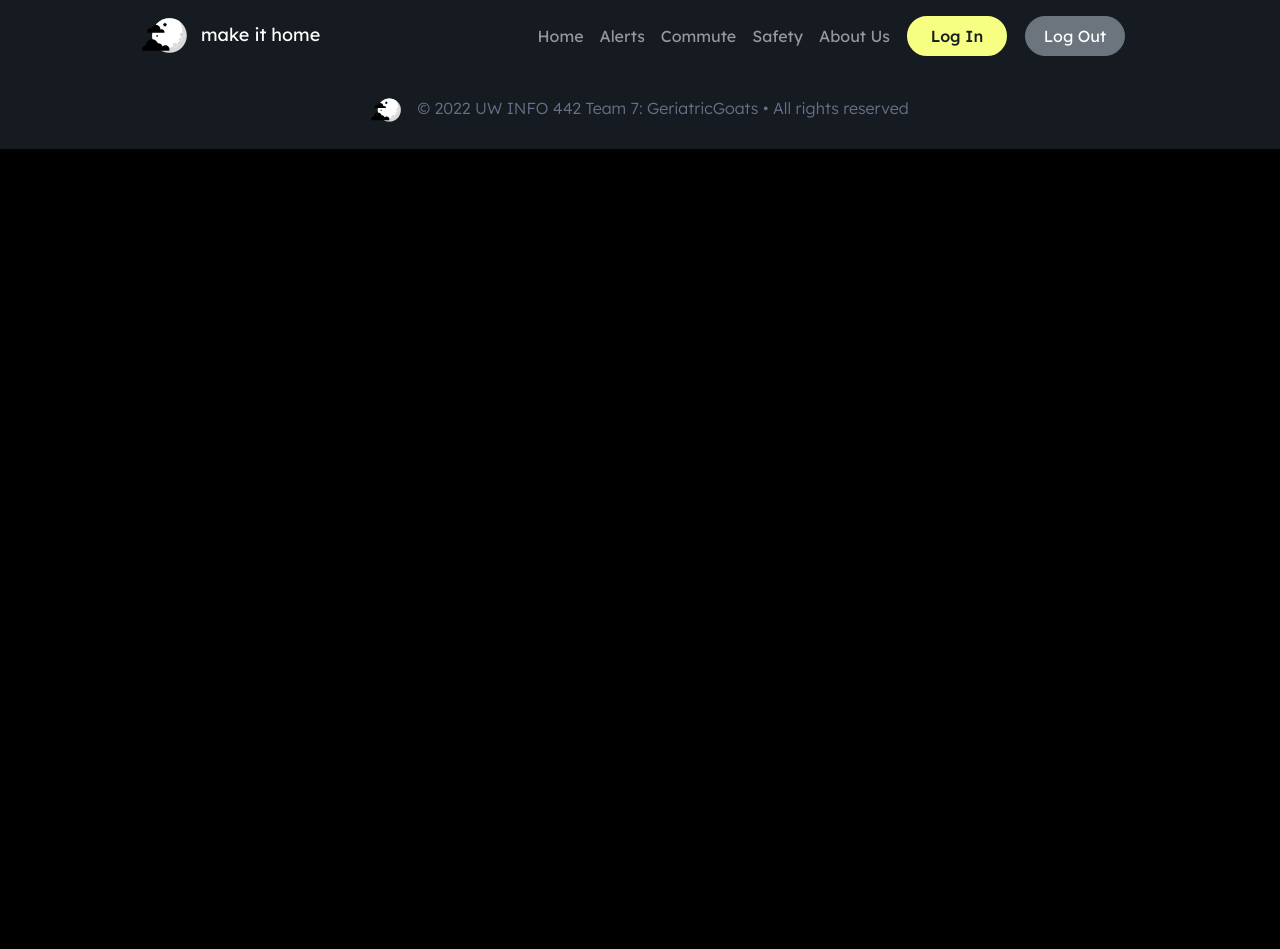
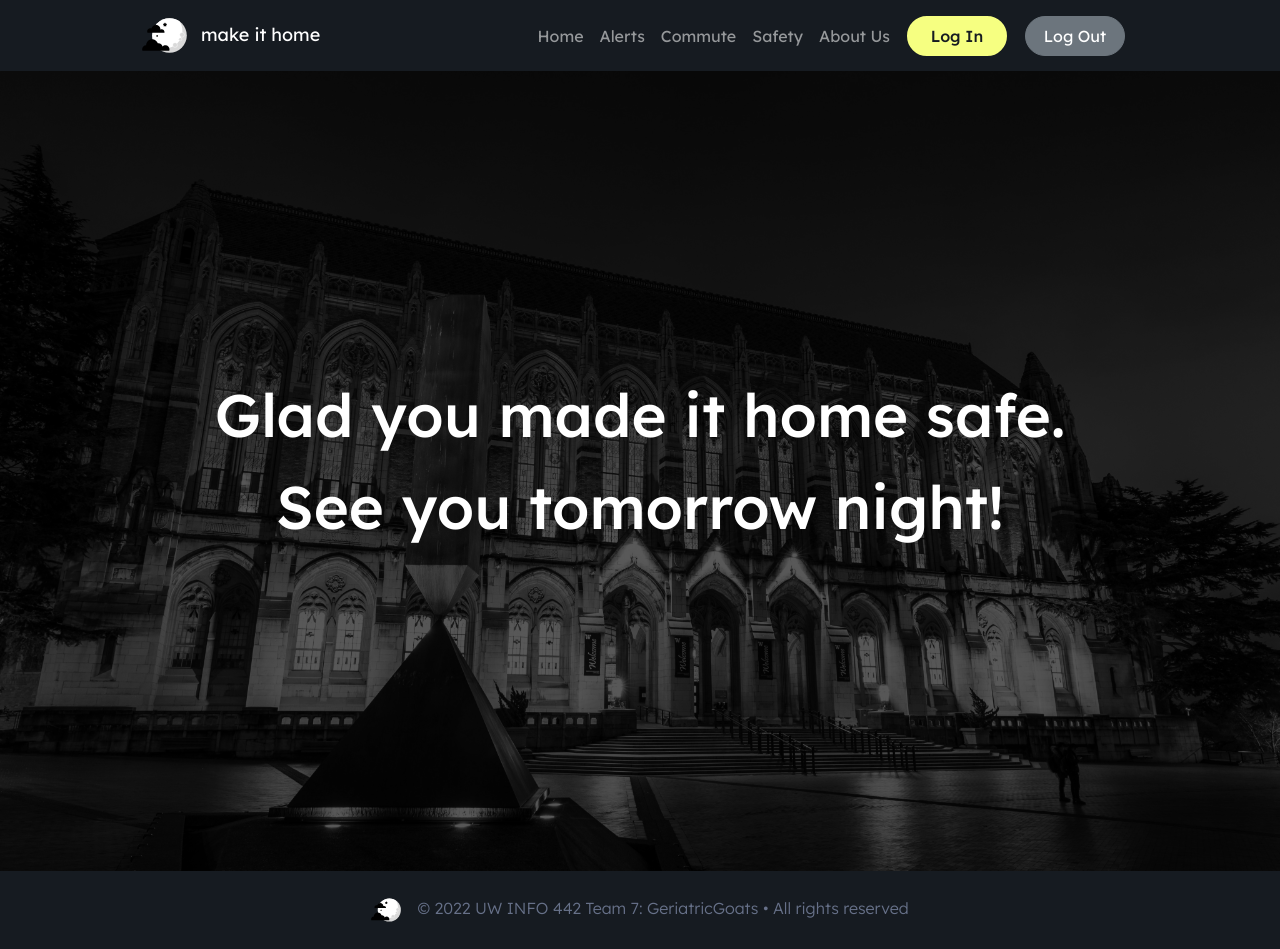
Before and after one commit to UW-INFO442-AU22/GeriatricGoats, a React (Create React App) app: page /logout in a window 1280 px wide. Before the commit the page ends 800 px from the top, so only its background shows below. Built offline with nearby package versions, Linux system fonts and the light colour scheme.

Commit message:
Adjust Alerts page, complete logout page styling, and rename files for clarity

```diff
--- a/src/Alerts.js
+++ b/src/Alerts.js
@@ -138,7 +138,7 @@ function MakeForm() {
       {/* <Button variant="primary" className="btn btn-primary btn-lg outline" onClick={handleShow}>Create a new post ＋</Button> */}
       <div className="posts-container">
         <h2 className="posts-header">What's Happening Now</h2>
-        <p>View real-time reports from students about advisories, crime, and other safety related situations.</p>
+        <p className="posts-description">View real-time reports from students about advisories, crime, and other safety related situations.</p>
         <Stack gap={2} className="col-md-12 mx-auto">
           <MakeCard posts={singlePosts} />
         </Stack>
@@ -152,7 +152,7 @@ function MakeForm() {
           <Form>
             <Form.Group className="mb-3" controlId="titleInput">
               <Form.Label>Title</Form.Label>
-              <Form.Control type="text" placeholder="Verbal altercation on the ave by Thai Tom" onChange={handleChange} value={titleValue} />
+              <Form.Control type="text" placeholder="Verbal altercation on the Ave" onChange={handleChange} value={titleValue} />
               <Form.Text className="text-muted">
                 Try to be as descriptive as you can!
               </Form.Text>
--- a/src/App.js
+++ b/src/App.js
@@ -8,7 +8,7 @@ import { Alerts } from "./Alerts";
 import { Commute } from "./Commute";
 import { Safety } from "./Safety";
 import { AboutUs } from "./About";
-import { ByeBye } from "./Bye";
+import { LogOutPage } from "./LogOutPage";
 
 export function App() {
   return (
@@ -20,7 +20,7 @@ export function App() {
         <Route path="commute" element={<Commute />} />
         <Route path="safety" element={<Safety />} />
         <Route path="about" element={<AboutUs />} />
-        <Route path="bye" element={<ByeBye />} />
+        <Route path="logout" element={<LogOutPage />} />
       </Routes>
       <Footer />
     </div>
--- a/src/Bye.js
+++ /dev/null
@@ -1,14 +0,0 @@
-import "./css/Bye.css";
-import husky from "./img/husky.gif";
-
-export function ByeBye() {
-   return (
-      <div className="bg-image" aria-label="Seattle at night">
-         <p>Glad you made it home safe.</p>
-         <h1>See you tomorrow night!!</h1>
-         <div>
-            <img src={husky} class="husky" height="600px" width="600px" alt="Baby Huskies walking"></img>
-         </div>
-      </div>
-   )
-}
--- /dev/null
+++ b/src/LogOutPage.js
@@ -0,0 +1,12 @@
+import "./css/LogOutPage.css";
+
+export function LogOutPage() {
+   return (
+      <div className="hero-image" aria-label="Suzzallo Library at night">
+         <div className="overlay">
+            <h1>Glad you made it home safe.</h1>
+            <h1>See you tomorrow night!</h1>
+         </div>
+      </div>
+   )
+}
--- a/src/SignOut.js
+++ b/src/SignOut.js
@@ -17,7 +17,7 @@ export function signMeOut() {
   const auth = getAuth();
   signOut(auth).then(() => {
     // Sign-out successful.
-    window.location='bye';
+    window.location="logout";
     window.alert("You are now logged out");
   }).catch((error) => {
     // An error happened.
--- a/src/css/Alerts.css
+++ b/src/css/Alerts.css
@@ -27,7 +27,7 @@
 
 .header-heading {
     font-size: 50px;
-    margin: 40px 0px 0px;
+    margin: 40px 0px 40px;
     text-align: center;
 }
 
@@ -61,14 +61,18 @@
 
 /* Bottom page content (posts section) */
 .posts-container {
-    margin-top: 80px;
+    margin-top: 100px;
 }
 
 .posts-header {
     color: white;
     font-size: 43px;
     text-align: center;
-    margin-bottom: 0px;
+    margin: 40px 0px;
+}
+
+.posts-description {
+    text-align: center;
 }
 
 .posts-container p {
@@ -203,4 +207,8 @@
     .posts-container p {
         font-size: 20px;
     }
+
+    .posts-description {
+        text-align: center;
+    }
 }
--- a/src/css/Bye.css
+++ /dev/null
@@ -1,22 +0,0 @@
-/* CSS used only for home page */
-.bg-image {
-    height: 100vh;
-    width: 100vw;
-    position: relative;
-    background-size: cover;
-    background-position: 50% 50%;
-    background-image: url('~/public/img/seattle-night.jpg');
-}
-
-h1, p {
-    text-align:center;
-    padding-bottom: 0px;
-    padding-top: 20px;
-}
-
-.husky {
-    display: block;
-    margin-left: auto;
-    margin-right: auto;
-    padding: 50px;;
-}
--- /dev/null
+++ b/src/css/LogOutPage.css
@@ -0,0 +1,64 @@
+/* CSS used only for log out page */
+.hero-image {
+    height: 100vh;
+    width: 100vw;
+    position: relative;
+    background-size: cover;
+    background-position: 50% 50%;
+    background-image: url('~/public/img/suzzallo-monochrome.jpeg');
+}
+
+.overlay {
+    position: absolute;
+    height: 100%;
+    width: 100%;
+    top: 0;
+    left: 0;
+    background: rgba(0, 0, 0, 0.65);
+    color: white;
+    display: flex;
+    align-items: center;
+    justify-content: center;
+    flex-direction: column;
+    text-align: center;
+}
+
+.overlay h1 {
+    max-width: 230px;
+    font-size: 35px;
+    font-weight: 500;
+}
+
+.husky {
+    display: block;
+    height: 200px;
+    width: 200px;
+    margin-left: auto;
+    margin-right: auto;
+    padding: 0px;
+}
+
+/* Responsive styling */
+/* Small devices */
+@media screen and (min-width: 576px) {
+    .overlay h1 {
+        max-width: 450px;
+        font-size: 40px;
+    }
+}
+
+/* Medium devices */
+@media screen and (min-width: 768px) {
+    .overlay h1 {
+        max-width: 550px;
+        font-size: 50px;
+    }
+}
+
+/* Large devices */
+@media screen and (min-width: 992px) {
+    .overlay h1 {
+        max-width: 900px;
+        font-size: 60px;
+    }
+}
```
